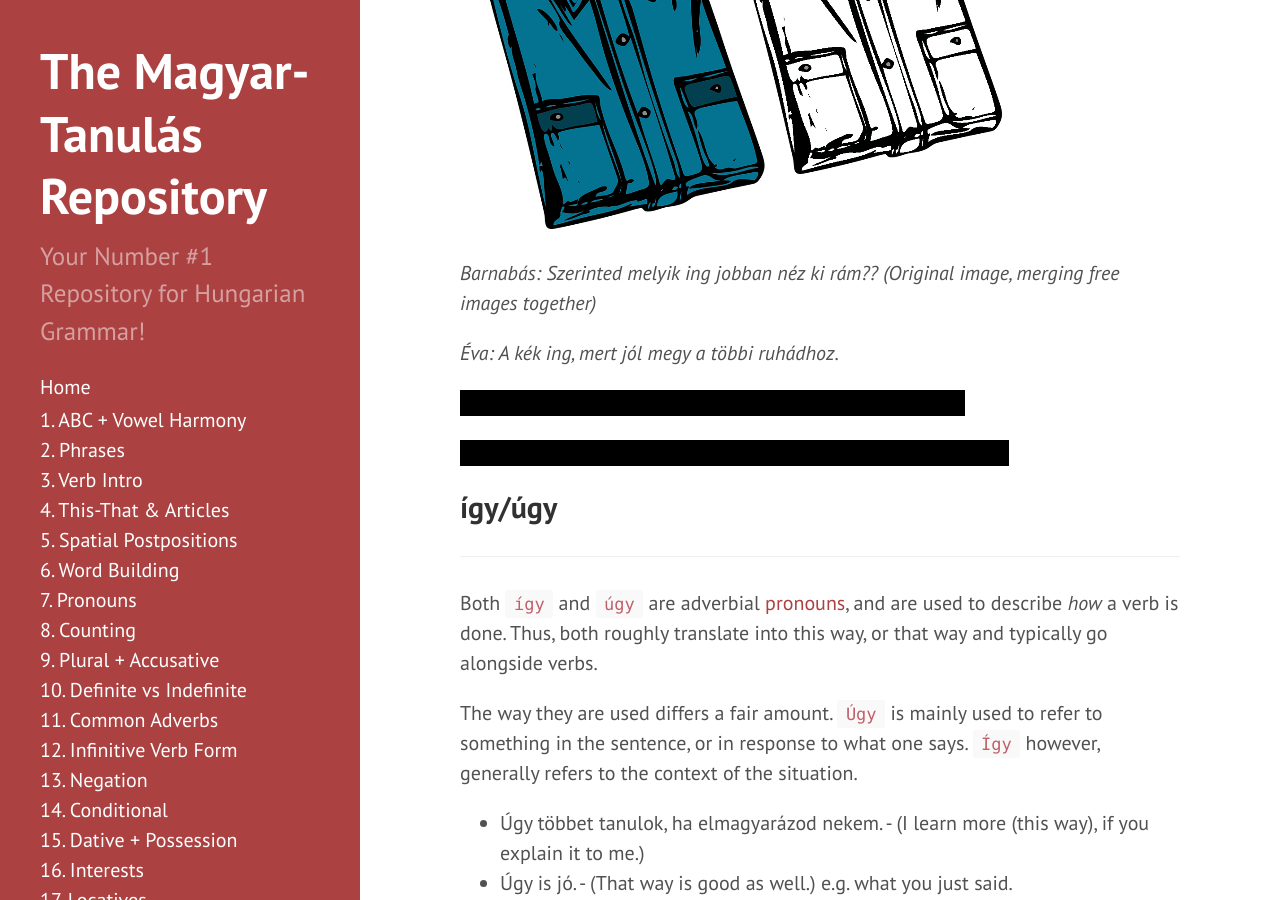
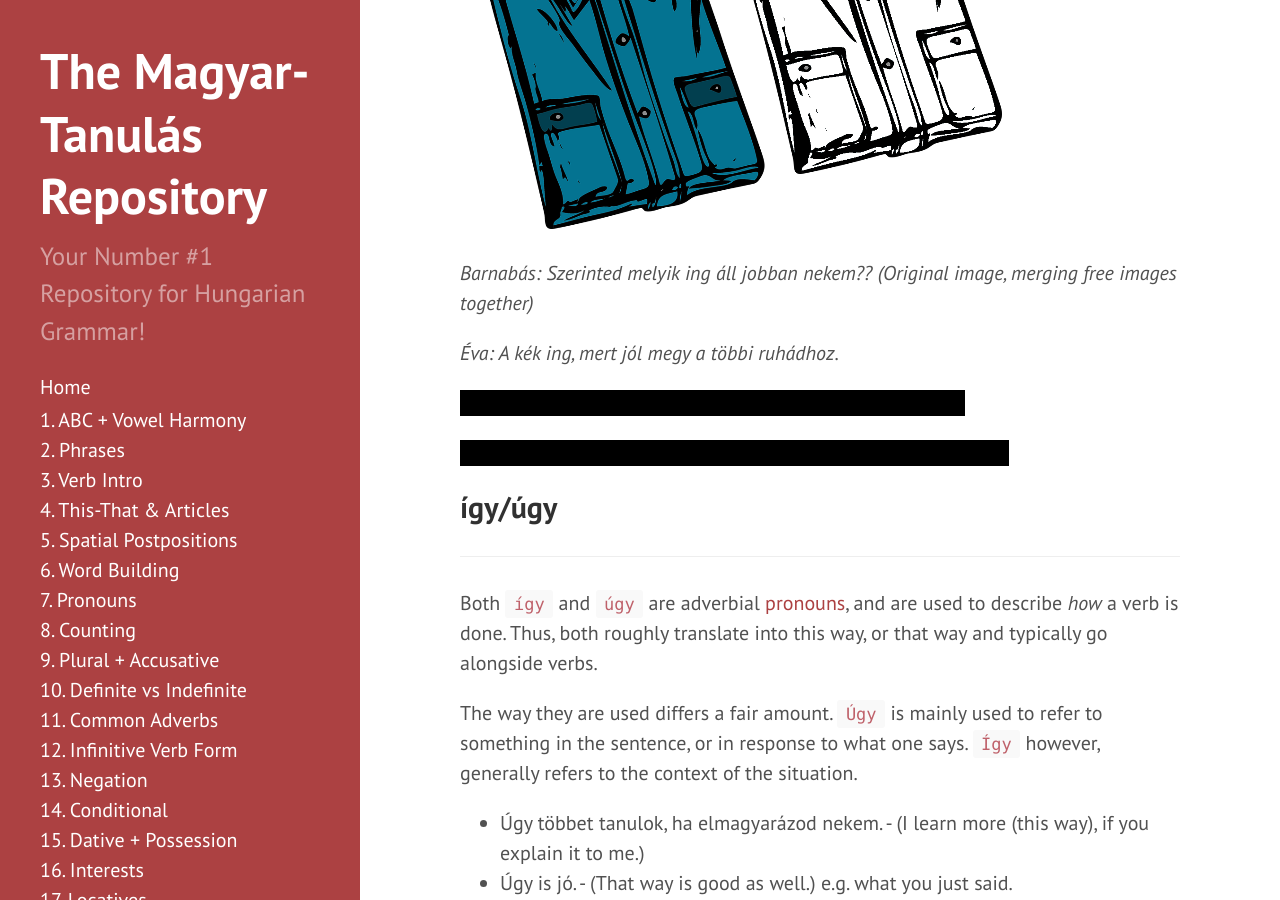
Before and after one commit to Magyartanulas/magyartanulas.github.io, a Jekyll site: the page built from comparisons.md, in a window 1280 px wide and 900 px high, scrolled down 1418 px. Built offline with Jekyll 4.4.1, drawn with Linux system fonts in a browser that asks for light colours; comment, search, counter and statistics services are not loaded.

Commit message:
Update comparisons.md

```diff
--- a/comparisons.md
+++ b/comparisons.md
@@ -37,7 +37,7 @@ To use the comparative, attach `-bb` to the end of a noun, and to make that comp
 `Challenge!`
 ![ingek](https://magyartanulas.github.io/public/együtt.png)
 
-*Barnabás: Szerinted melyik ing jobban néz ki rám?? (Original image, merging free images together)*
+*Barnabás: Szerinted melyik ing áll jobban nekem?? (Original image, merging free images together)*
 
 *Éva: A kék ing, mert jól megy a többi ruhádhoz.*
 
```
